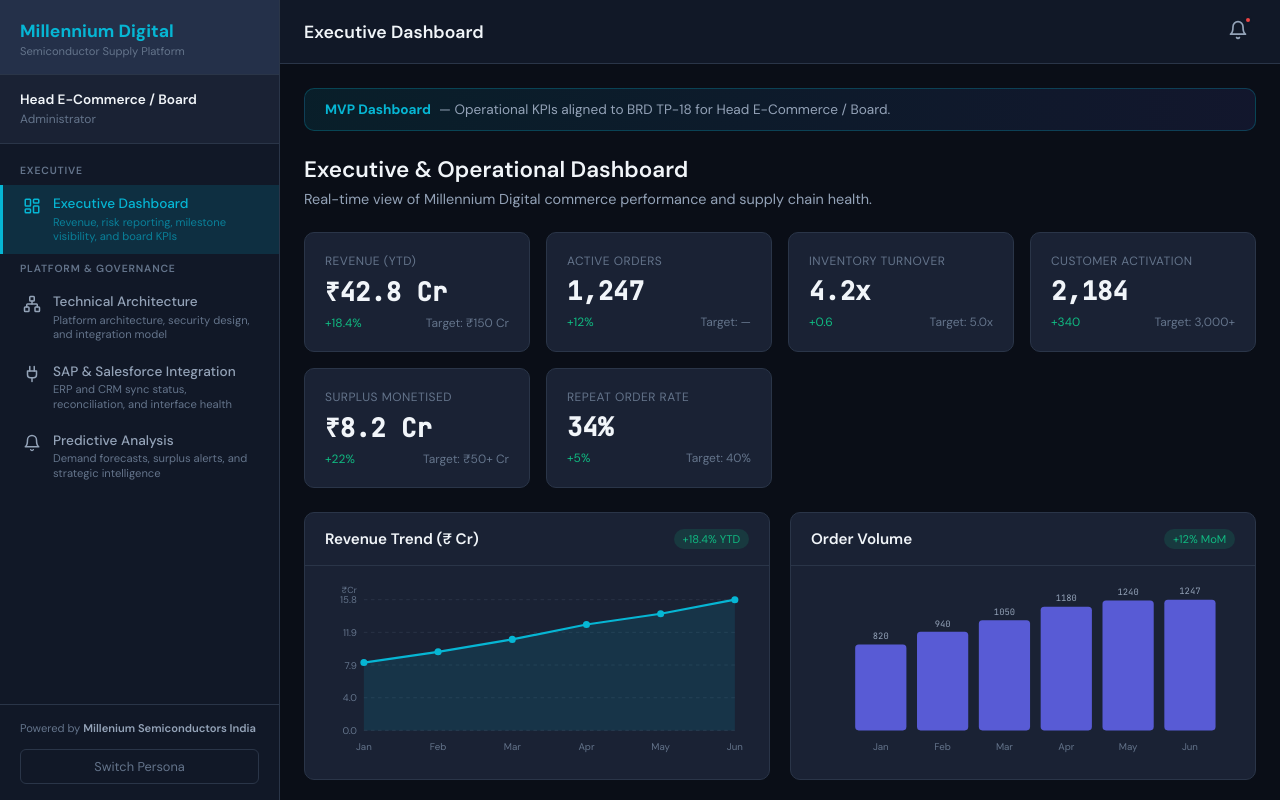
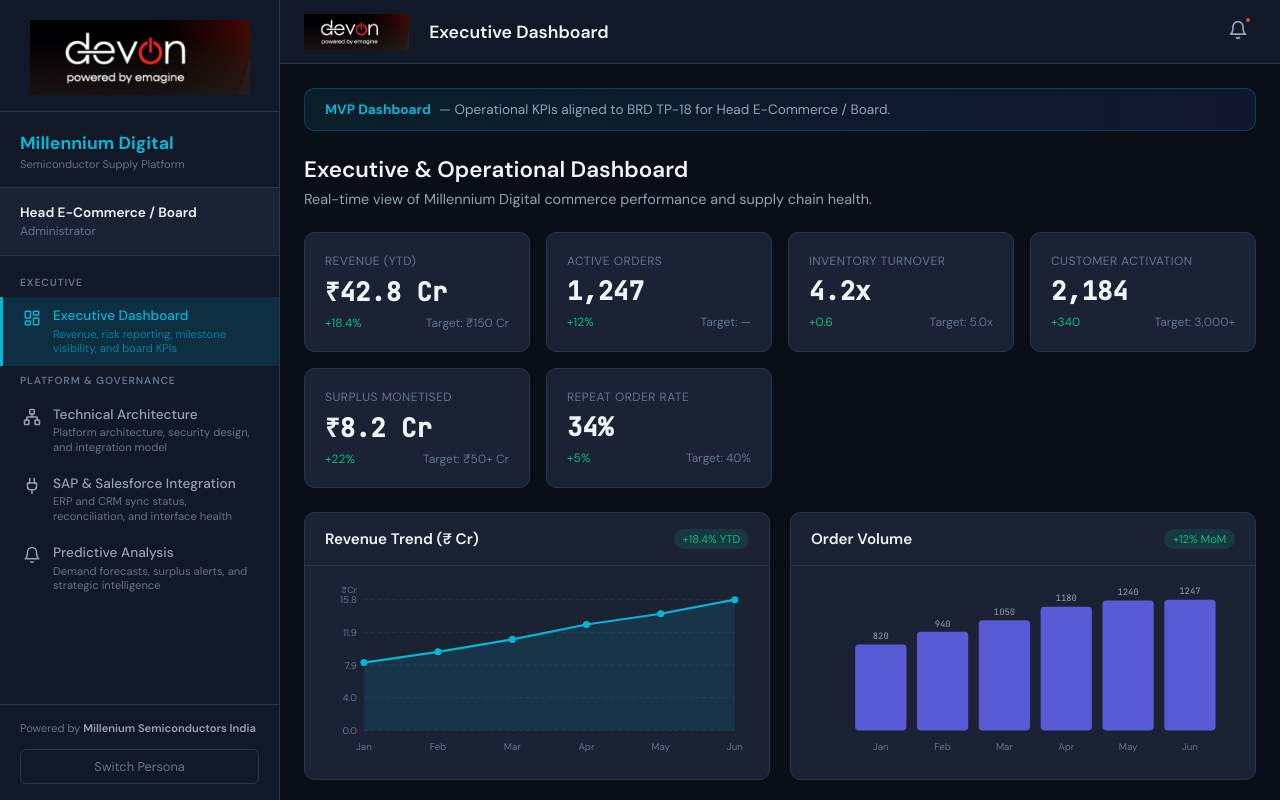
Before and after one commit to mn5658734/MilleniumInventoryManagemnt, a React (Vite) app: page / in a window 1280 px wide. Both pictures are taken after a click on the button 254 px from the left and 719 px from the top of the page. Built offline with nearby package versions, Linux system fonts and the light colour scheme.

Commit message:
Add devon logo to app header and sidebar.
Show the devon powered by emagine logo at the top of the main header and above the left navigation menu after entering the application.

```diff
--- /dev/null
+++ b/src/components/DevonLogo.jsx
@@ -0,0 +1,13 @@
+const LOGO_SRC = '/devon-logo.png';
+
+export default function DevonLogo({ variant = 'sidebar' }) {
+  return (
+    <div className={`devon-logo devon-logo--${variant}`}>
+      <img
+        src={LOGO_SRC}
+        alt="devon powered by emagine"
+        className="devon-logo__img"
+      />
+    </div>
+  );
+}
--- a/src/components/Layout/Header.jsx
+++ b/src/components/Layout/Header.jsx
@@ -2,6 +2,7 @@
 import { useNavigate } from 'react-router-dom';
 import { useAuth } from '../../context/AuthContext';
 import { canAccessNav } from '../../data/navigation';
+import DevonLogo from '../DevonLogo';
 
 export default function Header({ title }) {
   const navigate = useNavigate();
@@ -14,7 +15,10 @@
 
   return (
     <header className="header">
-      <h1 className="header-title">{title}</h1>
+      <div className="header-left">
+        <DevonLogo variant="header" />
+        <h1 className="header-title">{title}</h1>
+      </div>
       <div className="header-actions">
         {showNotifications && (
           <button
--- a/src/components/Layout/Sidebar.jsx
+++ b/src/components/Layout/Sidebar.jsx
@@ -5,6 +5,7 @@
 import { useAuth } from '../../context/AuthContext';
 import { getNavSections, getNavLabel, getNavDescription, roleLabels } from '../../data/navigation';
 import PoweredBy from '../PoweredBy';
+import DevonLogo from '../DevonLogo';
 
 const iconMap = {
   LayoutDashboard, Boxes, Truck, FileText, Shield, Network, Plug, Bell,
@@ -51,6 +52,10 @@
 
   return (
     <aside className="sidebar">
+      <div className="sidebar-logo-wrap">
+        <DevonLogo variant="sidebar" />
+      </div>
+
       <button type="button" className="sidebar-brand" onClick={goToLanding} aria-label="Go to landing page">
         <h1>Millennium Digital</h1>
         <p>Semiconductor Supply Platform</p>
--- a/src/index.css
+++ b/src/index.css
@@ -241,6 +241,35 @@
   overflow-y: auto;
 }
 
+.sidebar-logo-wrap {
+  padding: 1rem 1.25rem 0.75rem;
+  border-bottom: 1px solid var(--border);
+  background: var(--bg-secondary);
+}
+
+.devon-logo {
+  display: flex;
+  align-items: center;
+  justify-content: center;
+}
+
+.devon-logo--sidebar {
+  padding: 0.25rem 0;
+}
+
+.devon-logo--sidebar .devon-logo__img {
+  width: 100%;
+  max-width: 220px;
+  height: auto;
+  display: block;
+}
+
+.devon-logo--header .devon-logo__img {
+  height: 36px;
+  width: auto;
+  display: block;
+}
+
 .sidebar-brand {
   display: block;
   width: 100%;
@@ -400,11 +429,23 @@
   justify-content: space-between;
   padding: 0 1.5rem;
   flex-shrink: 0;
+  gap: 1rem;
+}
+
+.header-left {
+  display: flex;
+  align-items: center;
+  gap: 1.25rem;
+  min-width: 0;
+  flex: 1;
 }
 
 .header-title {
   font-size: 1.1rem;
   font-weight: 600;
+  white-space: nowrap;
+  overflow: hidden;
+  text-overflow: ellipsis;
 }
 
 .header-actions {
@@ -1114,4 +1155,6 @@
   .chart-grid { grid-template-columns: 1fr; }
   .h-bar-row { grid-template-columns: 1fr; gap: 0.35rem; }
   .h-bar-value { text-align: left; }
+  .devon-logo--header .devon-logo__img { height: 28px; }
+  .header-title { font-size: 0.95rem; }
 }
```
Also changed, not shown: public/devon-logo.png (added).
